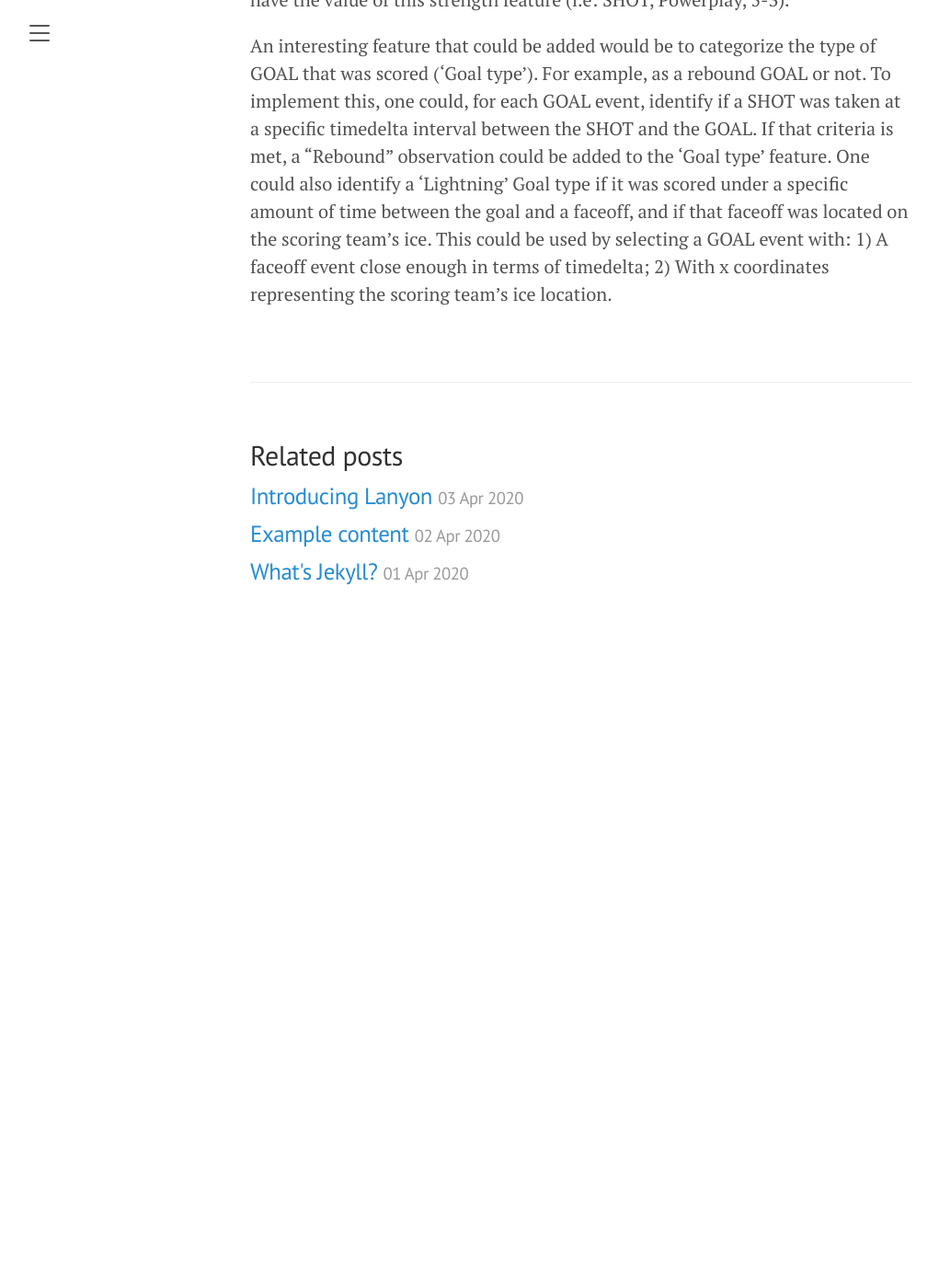
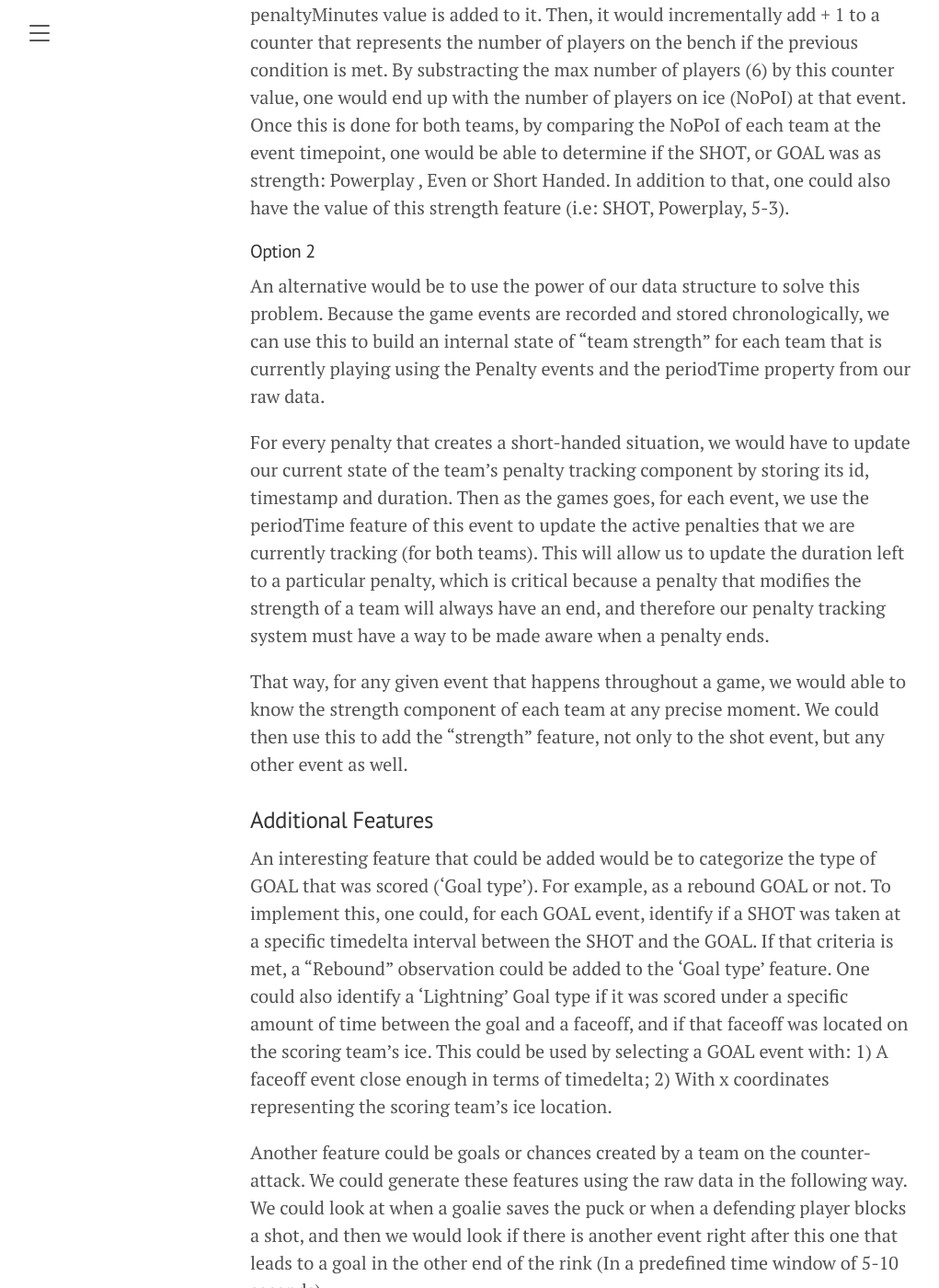
Before and after one commit to jaihon1/IFT6758-Project, a Jekyll site: the page built from blog/_posts/2021-09-28-milestone-1.md, in a window 1280 px wide and 1400 px high, scrolled down 6397 px. Shown: the whole window at 92% size, without its empty margins (8-1029 px from the left). Built offline with Jekyll 4.4.1, drawn with Linux system fonts in a browser that asks for light colours; before the commit the page ends 7094 px from its top, so only the background shows below that; some of the changed text lies outside the part shown.

Commit message:
#4 Finalizing tidy data feature.

```diff
--- a/blog/_posts/2021-09-28-milestone-1.md
+++ b/blog/_posts/2021-09-28-milestone-1.md
@@ -89,6 +89,10 @@
 Here is a head display of the dataframe generated by aggregating all relevant games for all seasons ranging from 2016 to 2020.
 ![Dataframe all seasons](/public/df_screenshot.png)
 
+### Strength Feature
+Looking more deeper into the API, we can observe that the "strength" feature is not always available. Only the "Goal" event has a property strength. In the future, there are couple of ways we could associate the strength feature with the "Shot" event.
+
+#### Option 1
 One way to implement the strength feature to SHOTS as well as GOAL would be to use the information given by the datetime element of the event: PENALTY, as demonstrated below.
 >
 
@@ -118,5 +122,16 @@
 
 For instance, when a SHOT event is registered for player X of team A, one could iterate over each PENALTY event of this game that is at an inferior datetime from the SHOT event and that includes the SHOT event datetime when the penaltyMinutes value is added to it. Then, it would incrementally add + 1 to a counter that represents the number of players on the bench if the previous condition is met. By substracting the max number of players (6) by this counter value, one would end up with the number of players on ice (NoPoI) at that event. Once this is done for both teams, by comparing the NoPoI of each team at the event timepoint, one would be able to determine if the SHOT, or GOAL was as strength: Powerplay , Even or  Short Handed. In addition to that, one could also have the value of this strength feature (i.e: SHOT, Powerplay, 5-3).
 
+#### Option 2
+An alternative would be to use the power of our data structure to solve this problem. Because the game events are recorded and stored chronologically, we can use this to build an internal state of "team strength" for each team that is currently playing using the Penalty events and the periodTime property from our raw data.
 
+For every penalty that creates a short-handed situation, we would have to update our current state of the team's penalty tracking component by storing its id, timestamp and duration. Then as the games goes, for each event, we use the periodTime feature of this event to update the active penalties that we are currently tracking (for both teams). This will allow us to update the duration left to a particular penalty, which is critical because a penalty that modifies the strength of a team will always have an end, and therefore our penalty tracking system must have a way to be made aware when a penalty ends.
+
+That way, for any given event that happens throughout a game, we would able to know the strength component of each team at any precise moment. We could then use this to add the "strength" feature, not only to the shot event, but any other event as well.
+
+
+
+### Additional Features
 An interesting feature that could be added would be to categorize the type of GOAL that was scored ('Goal type'). For example, as a rebound  GOAL or not. To implement this, one could, for each GOAL event, identify if a SHOT was taken at a specific timedelta interval between the SHOT and the GOAL. If that criteria is met, a "Rebound" observation could be added to the 'Goal type' feature. One could also identify a 'Lightning' Goal type if it was scored under a specific amount of time between the goal and a faceoff, and if that faceoff was located on the scoring team's ice. This could be used by selecting a GOAL event with: 1) A faceoff event close enough in terms of timedelta; 2) With x coordinates representing the scoring team's ice location.
+
+Another feature could be goals or chances created by a team on the counter-attack. We could generate these features using the raw data in the following way. We could look at when a goalie saves the puck or when a defending player blocks a shot, and then we would look if there is another event right after this one that leads to a goal in the other end of the rink (In a predefined time window of 5-10 seconds).
```
Also changed, not shown: 3 other files.
